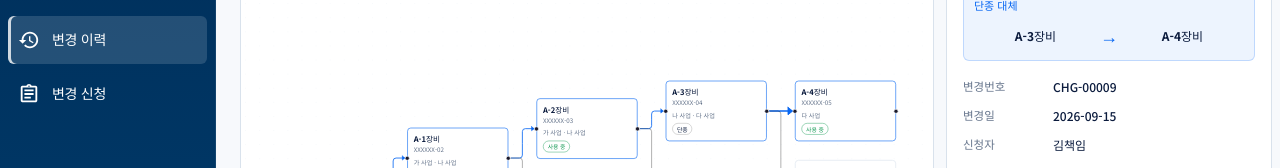
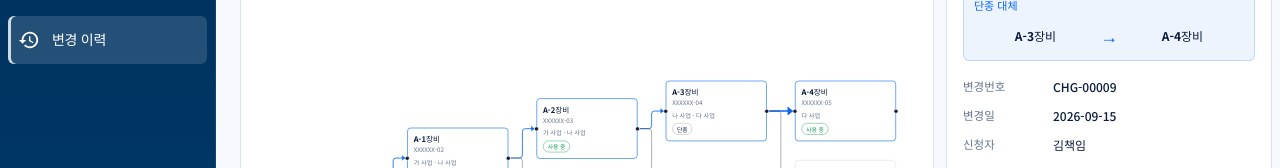
Before and after one commit to Nagyeong3/gsem-web, a React (Vite) app: page /history in a window 1280 px wide. Shown: the part 274-442 px from the top of the page. Built offline with nearby package versions, Linux system fonts and the light colour scheme; no server answers.

Commit message:
demo(gsem): remove change approval request from sidebar

```diff
--- a/src/components/layout/AppShell.tsx
+++ b/src/components/layout/AppShell.tsx
@@ -39,7 +39,6 @@ const navItems = [
   { label: '장비 검색', icon: Search, path: '/equipment', available: true },
   { label: '납품 일정', icon: CalendarMonthOutlined, path: '/deliveries', available: true },
   { label: '변경 이력', icon: History, path: '/history', available: true },
-  { label: '변경 신청', icon: AssignmentOutlined, path: '/requests', available: true },
 ] as const;
 
 export function AppShell({ children }: AppShellProps) {
```
